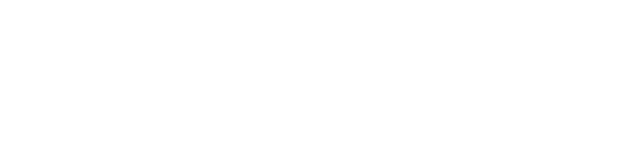
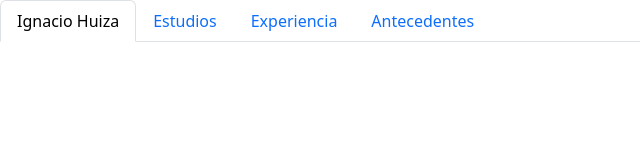
Before and after one commit to HuizaX/Frontend, a plain HTML site: page cv.html in a window 1280 px wide. Shown: the whole page, without its empty margins (0-640 px from the left). Drawn offline with nearby package versions, Linux system fonts and the light colour scheme.

Commit message:
cambios 1.3

```diff
--- a/cv.html
+++ b/cv.html
@@ -1,2 +1,18 @@
 <link href="https://cdn.jsdelivr.net/npm/bootstrap@5.3.3/dist/css/bootstrap.min.css" rel="stylesheet" integrity="sha384-QWTKZyjpPEjISv5WaRU9OFeRpok6YctnYmDr5pNlyT2bRjXh0JMhjY6hW+ALEwIH" crossorigin="anonymous">
 <script src="https://cdn.jsdelivr.net/npm/bootstrap@5.3.3/dist/js/bootstrap.bundle.min.js" integrity="sha384-YvpcrYf0tY3lHB60NNkmXc5s9fDVZLESaAA55NDzOxhy9GkcIdslK1eN7N6jIeHz" crossorigin="anonymous"></script>
+
+
+  <ul class="nav nav-tabs">
+    <li class="nav-item">
+      <a class="nav-link active" aria-current="page" href="#">Ignacio Huiza</a>
+    </li>
+    <li class="nav-item">
+      <a class="nav-link" href="#">Estudios</a>
+    </li>
+    <li class="nav-item">
+      <a class="nav-link" href="#">Experiencia</a>
+    </li>
+    <li class="nav-item">
+      <a class="nav-link" href="#">Antecedentes</a>
+    </li>
+  </ul>
```
